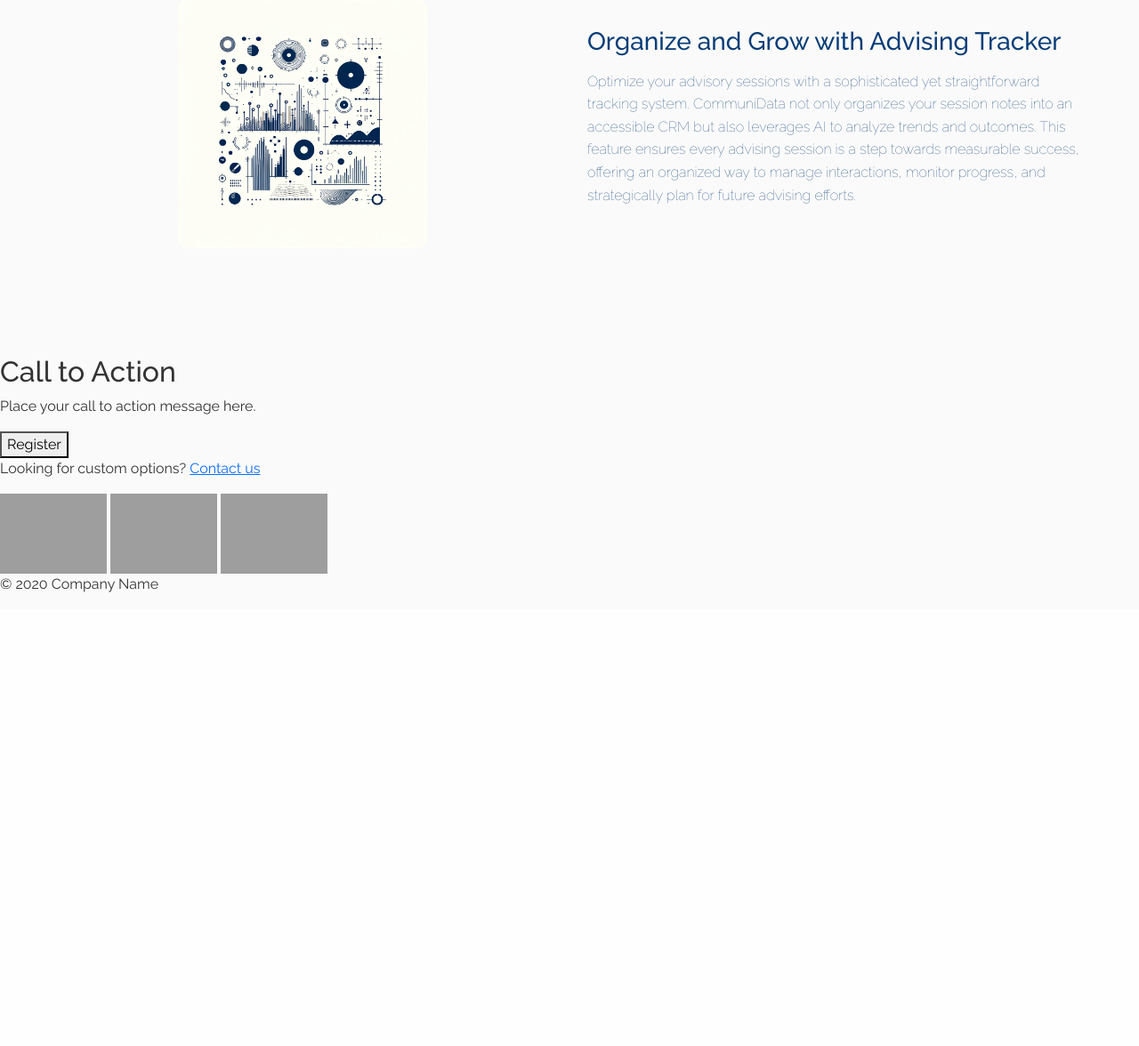
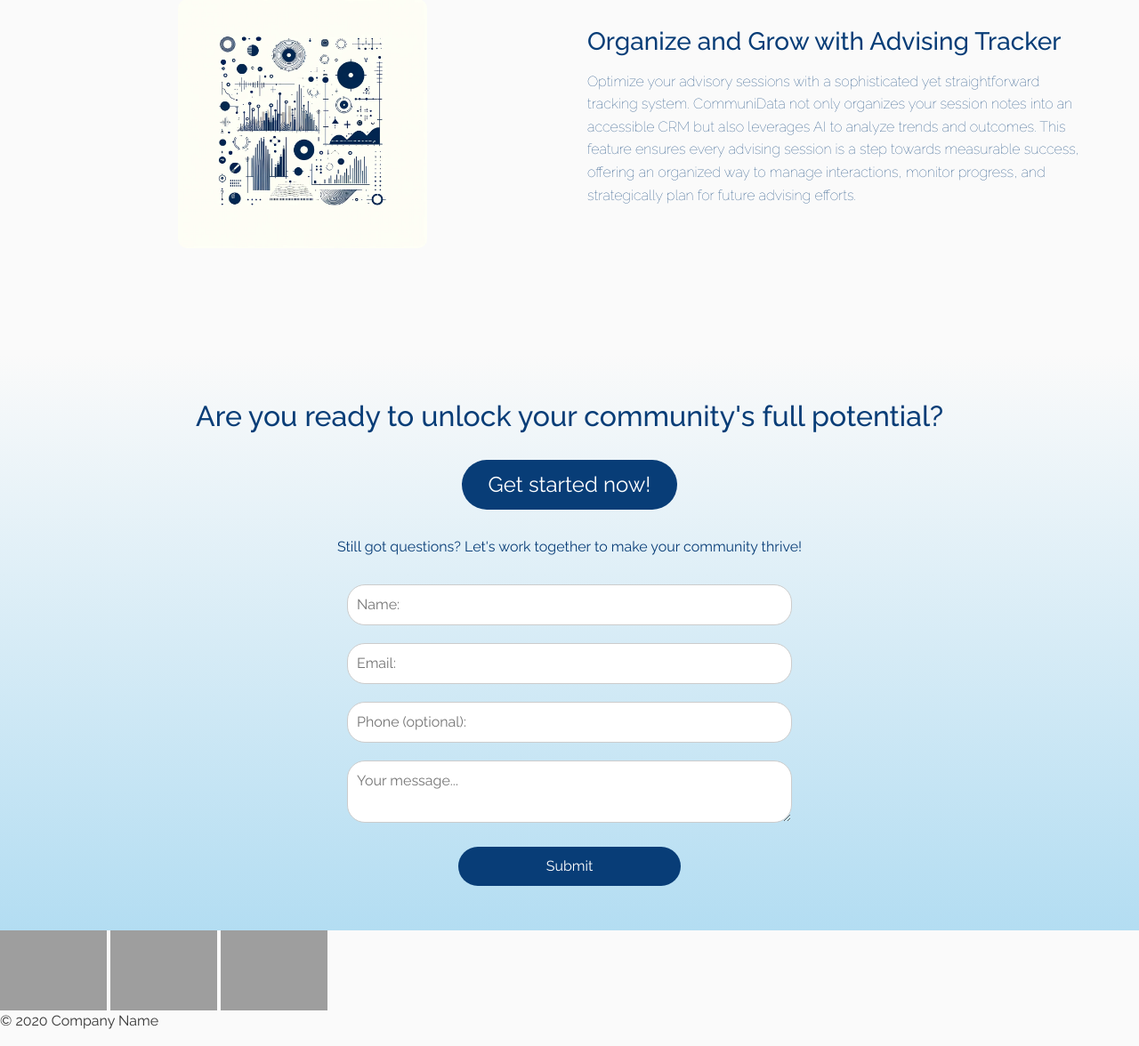
Before and after one commit to wesordonez/CommuniData, a Django app: page / in a window 1280 px wide. Shown: the part 1744-2920 px from the top of the page at 89% size. Before the commit the page ends 2410 px from the top, so only its background shows below. Run offline with Django 4.2, Linux system fonts and the light colour scheme; some libraries are stand-ins or nearby versions; grey boxes are pictures that could not be loaded.

Commit message:
Add styles for Call to Action and Contact Form sections

```diff
--- a/data_visualizer/home/static/home/css/main.css
+++ b/data_visualizer/home/static/home/css/main.css
@@ -166,6 +166,7 @@ img {
 }
 
 .hero-content .login-button {
+  padding: 10px 20px;
   border-color: #083D77;
 }
 
@@ -380,3 +381,68 @@ img {
     order: -1; /* Image comes before text */
   }
 }
+
+
+/* Call to Action and Contact Form Section Styles */
+
+.cta-section {
+  background-image: linear-gradient(to bottom, #fafafa, #b3ddf2); /* Vertical gradient from white to light blue */
+  text-align: center; /* Centered text */
+  padding: 50px 20px; /* Padding around the section */
+  color: #083D77; /* Dark text for contrast */
+}
+
+.cta-section h2 {
+  font-size: 2em; /* Large font size for the heading */
+  font-weight: 500;
+  margin-bottom: 30px; /* Spacing under the heading */
+}
+
+.cta-section .cta-button {
+  background-color: #083D77; /* Dark blue background */
+  color: white;
+  padding: 10px 30px;
+  border: none;
+  border-radius: 50px; /* Rounded edges */
+  font-size: 1.5em;
+  cursor: pointer;
+  margin-bottom: 30px;
+}
+
+.cta-button:hover {
+  background-color: #FF4747; /* Slightly darker on hover */
+}
+
+.intro-text {
+  margin-bottom: 30px; /* Spacing under the introductory text */
+}
+
+.contact-form {
+  max-width: 500px; /* Set a max-width for the form */
+  margin: auto; /* Center the form */
+}
+
+.contact-form input,
+.contact-form textarea {
+  width: 100%; /* Full width */
+  padding: 10px; /* Padding inside inputs */
+  margin-bottom: 20px; /* Spacing under inputs */
+  border: 1px solid #ccc; /* Border color */
+  border-radius: 20px; /* Rounded edges for inputs */
+}
+
+.contact-form .submit-button {
+  background-color: #083D77; /* Dark blue background */
+  color: white;
+  padding: 10px 30px;
+  border: none;
+  border-radius: 50px; /* Rounded edges */
+  font-size: 1em;
+  cursor: pointer;
+  width: 50%; /* Full width */
+  box-sizing: border-box; /* Border included in width */
+}
+
+.contact-form .submit-button:hover {
+  background-color: #FF4747; /* Slightly darker on hover */
+}
--- a/data_visualizer/home/templates/home/home.html
+++ b/data_visualizer/home/templates/home/home.html
@@ -202,16 +202,27 @@
                 </div>
             </div>
         </div>
-      </section>
+    </section>
 
+    <!-- Final CTA and About Us Section -->
 
+    <section class="cta-section">
+        <h2>Are you ready to unlock your community's full potential?</h2>
+        <button class="cta-button">Get started now!</button>
+        <p class="intro-text">Still got questions? Let's work together to make your community thrive!</p>
+        <form class="contact-form">
+            <input type="text" id="name" name="name" placeholder="Name:">
 
-    <section class="call-to-action">
-        <h2>Call to Action</h2>
-        <p>Place your call to action message here.</p>
-        <button class="register-button">Register</button>
-        <p class="contact-link">Looking for custom options? <a href="contact.html">Contact us</a></p>
+            <input type="email" id="email" name="email" placeholder="Email:">
+
+            <input type="tel" id="phone" name="phone" placeholder="Phone (optional):">
+
+            <textarea id="message" name="message" placeholder="Your message..."></textarea>
+
+            <button type="submit" class="submit-button">Submit</button>
+        </form>
     </section>
+
 
     <footer>
         <div class="logo"></div>
```
